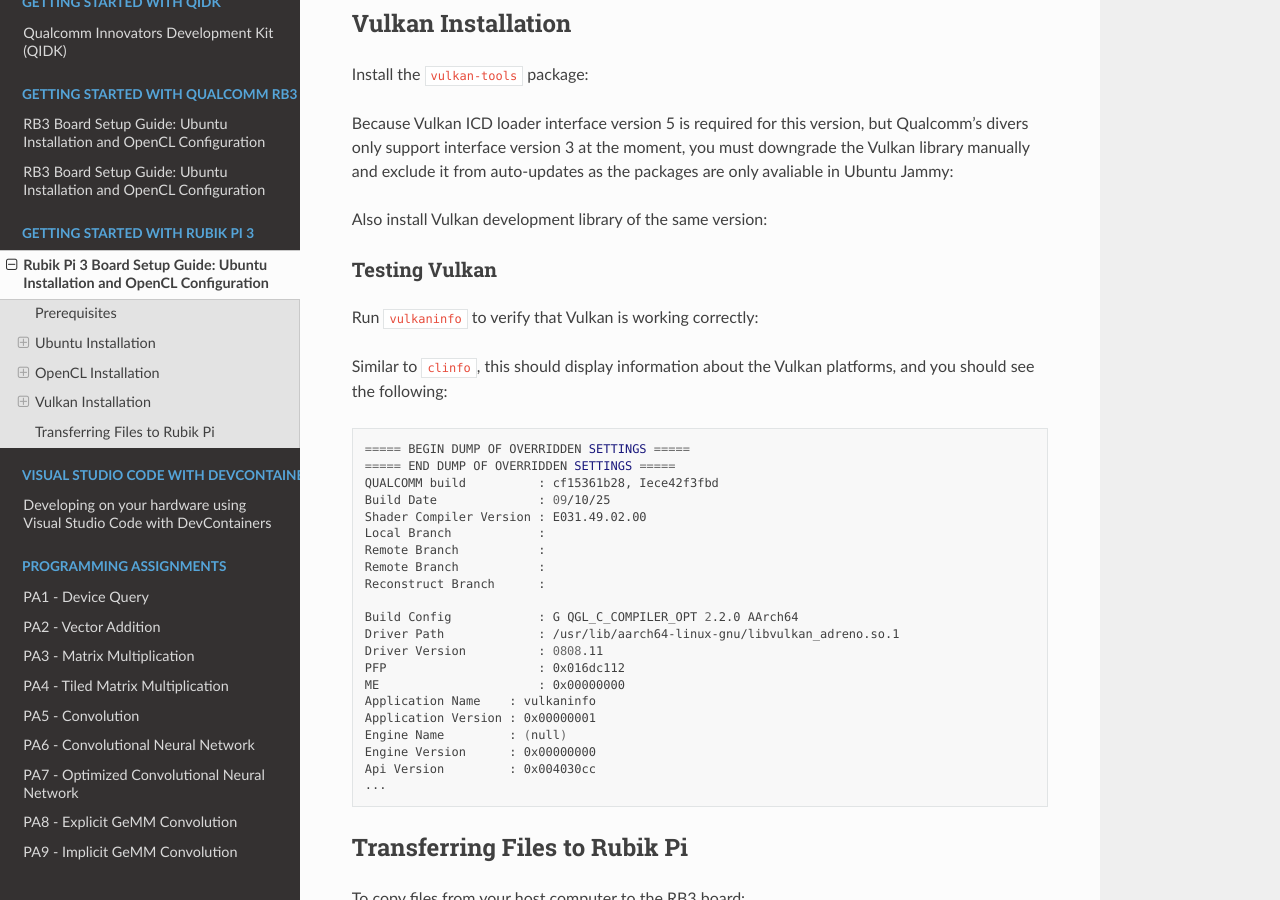
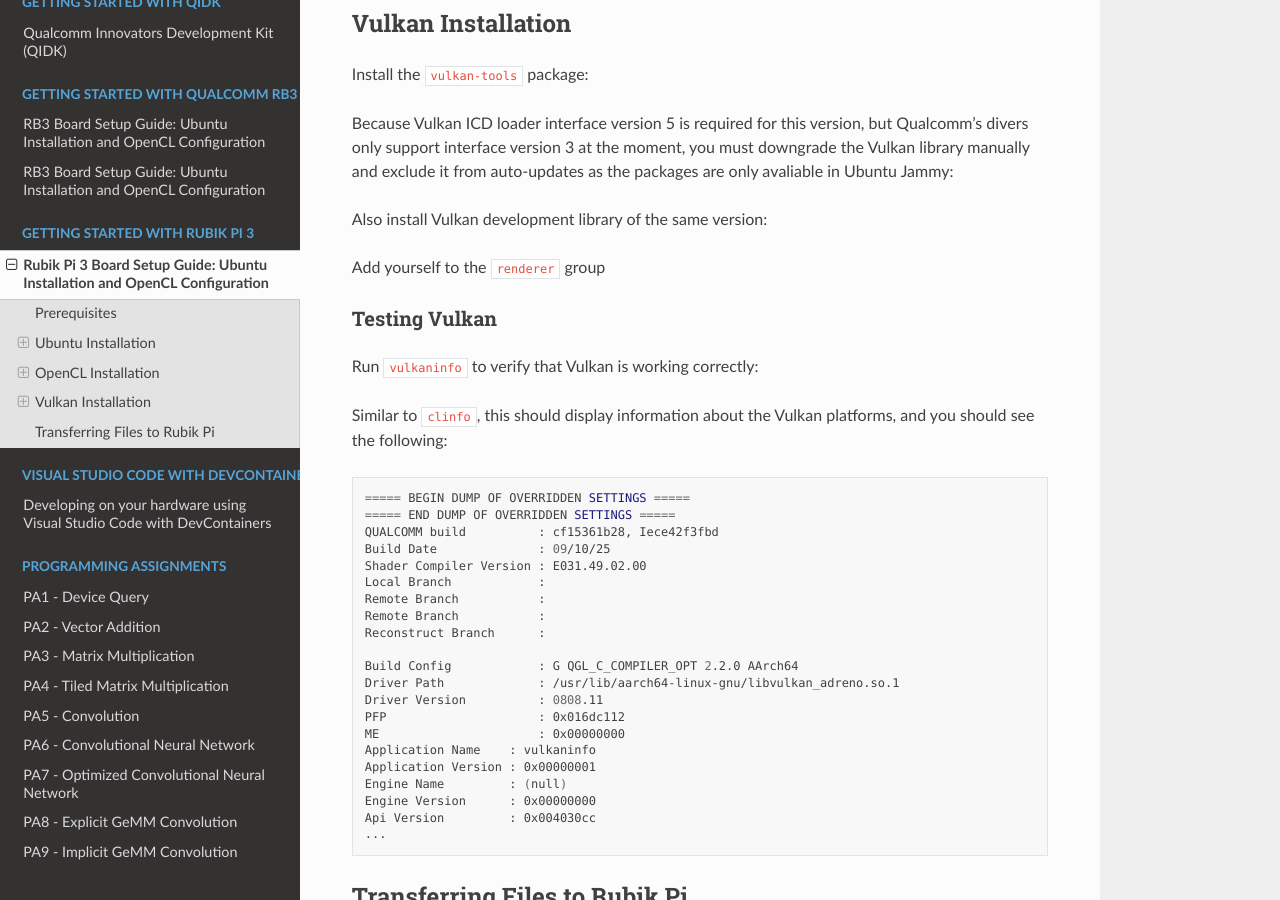
Before and after one commit to KastnerRG/cse160-docs, a Sphinx documentation site: the page built from docs/source/RP3.rst, in a window 1280 px wide and 900 px high, scrolled down 8539 px. Built offline with Sphinx 7.4.7 and the Read the Docs theme 3.1.0, drawn with Linux system fonts in a browser that asks for light colours; formulas are drawn with MathJax 3.

Commit message:
Update RP3.rst

```diff
--- a/docs/source/RP3.rst
+++ b/docs/source/RP3.rst
@@ -266,6 +266,12 @@
     sudo apt --fix-broken install
     sudo apt-mark hold libvulkan-dev
 
+Add yourself to the ``renderer`` group
+
+.. code-block:: bash
+    sudo usermod -aG render $USER
+    newgrp render
+
 Testing Vulkan
 --------------
 Run ``vulkaninfo`` to verify that Vulkan is working correctly:
```
